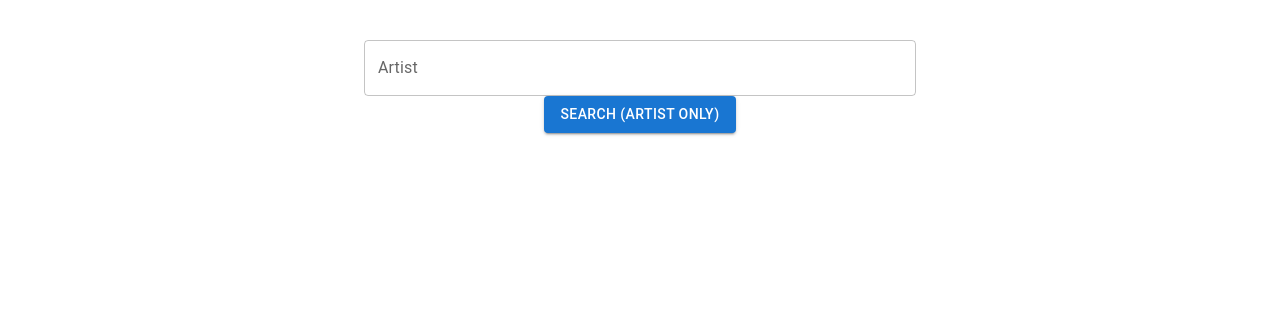
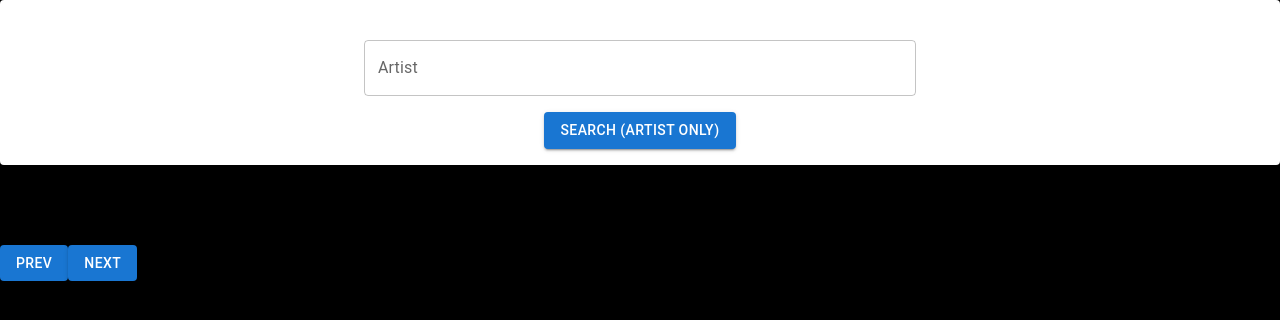
Before and after one commit to IsaacUre42/Lala-dle, a React (Vite) app: page / in a window 1280 px wide. Shown: the top 320 px of the page. Built offline with nearby package versions, Linux system fonts and the light colour scheme; what musicbrainz-api would draw is missing.

Commit message:
Improved some formatting, sorted albums by date, working on side scrolling

```diff
--- a/src/components/AlbumTile.tsx
+++ b/src/components/AlbumTile.tsx
@@ -1,5 +1,5 @@
 import React, {useEffect, useState} from 'react';
-import {Card, CardContent, CardMedia, Typography} from "@mui/material";
+import {Box} from "@mui/material";
 import {fetchCoverArt, fetchFirstValidRelease} from "../services/artists.ts";
 import {IReleaseGroup} from "musicbrainz-api";
 // import Lyrics from "../types/Lyrics.ts";
@@ -34,18 +34,10 @@ const AlbumTile: React.FC<AlbumTileProps> = ( {release}) => {
     }, [release]);
 
     return (
-        <Card sx={{ maxWidth: 350 }}>
-            <CardMedia
-                sx={{ height: 300, width: 300 }}
-                image={coverArt}
-                title={title}
-                />
-            <CardContent>
-                <Typography gutterBottom variant={"h3"} component={"div"}>
-                    {title}
-                </Typography>
-            </CardContent>
-        </Card>
+        <Box id={release.id} sx={{ margin: '10%', minHeight: '30vh'}}>
+            <img src={coverArt} style={{width: '40vh', aspectRatio: '1/1'}} alt={title}>
+            </img>
+        </Box>
     );
 };
 
--- a/src/components/Search.tsx
+++ b/src/components/Search.tsx
@@ -1,5 +1,5 @@
-import {Box, Button, Container, Grid2, TextField} from "@mui/material";
-import {useState} from "react";
+import {Box, Button, Card, Container, Stack, TextField} from "@mui/material";
+import {useEffect, useRef, useState} from "react";
 import {fetchReleaseGroups} from "../services/artists.ts";
 import AlbumTile from "./AlbumTile.tsx";
 import {IReleaseGroup} from "musicbrainz-api";
@@ -8,24 +8,47 @@ import {IReleaseGroup} from "musicbrainz-api";
 function Search () {
     const [searchArtist, setSearchArtist] = useState("");
     const [releases, setReleases] = useState<IReleaseGroup[]>([]);
+    const albumsContainerRef = useRef<HTMLDivElement>(null);
+    const [albumIndex, setAlbumIndex] = useState(0);
+    const [albumIds, setAlbumIds] = useState<string[]>([]);
 
     const handleSearchArtist = async () => {
         const releaseGroups = await fetchReleaseGroups(searchArtist);
-        setReleases(releaseGroups ? releaseGroups : []);
+        if (releaseGroups) {
+            //Sort the releases by their first release date
+            releaseGroups.sort((a, b) => {
+                const dateA = new Date(a['first-release-date']);
+                const dateB = new Date(b['first-release-date']);
+                return dateA.getTime() - dateB.getTime();
+            });
+            setAlbumIndex(0);
+            setReleases(releaseGroups.reverse());
+            setAlbumIds(releases.map(release => release.id));
+        } else {
+            setReleases([]);
         }
+    }
+
+    useEffect(() => {
+        if (albumsContainerRef.current) {
+            const selected = document.getElementById(albumIds[albumIndex]);
+            if (selected) {
+                selected.scrollIntoView({behavior: 'smooth', block: 'center'});
+            }
+        }
+    }, [releases, albumIndex, albumIds]);
 
     const album_rows = () =>
         releases.map((release : IReleaseGroup) => <AlbumTile release={release} key={release.id} />);
 
     return (
-        <Box sx={{bgcolor: 'white', height: '100vh', width: '100vw'}}>
-            <Box sx={{height: '5vh'}}>
-
-            </Box>
+        <Box sx={{bgcolor: 'black', height: '100vh', width: '100vw'}}>
+            <Card>
                 <Container maxWidth={"sm"} sx={{
                     display: 'flex',
                     justifyContent: 'center',
                     alignItems: 'center',
+                    marginTop: '5vh'
                 }}>
                     <TextField value={searchArtist}
                                onChange={(event) => setSearchArtist(event.target.value)}
@@ -38,12 +61,22 @@ function Search () {
                     display: 'flex',
                     justifyContent: 'center',
                     alignItems: 'center',
+                    padding: 2
                 }}>
                     <Button variant="contained" onClick={handleSearchArtist}>Search (Artist Only)</Button>
                 </Container>
-            <Grid2>
+            </Card>
+            <Container sx={{overflowX: 'scroll', marginTop: 10, minWidth: '100%', scrollbarWidth: 'none', '&::-webkit-scrollbar': { display: 'none' }}}>
+                <Stack direction={"row"} sx={{paddingLeft: '40%'}} ref={albumsContainerRef}>
                     {album_rows()}
-            </Grid2>
+                </Stack>
+            </Container>
+            <Button variant="contained" onClick={() => setAlbumIndex(Math.max(albumIndex - 1, 0))}>
+                Prev
+            </Button>
+            <Button variant="contained" onClick={() => setAlbumIndex(Math.min( albumIndex + 1, albumIds.length - 1))}>
+                Next
+            </Button>
         </Box>
 )
 }
--- a/src/index.css
+++ b/src/index.css
@@ -5,7 +5,7 @@
 
   color-scheme: light dark;
   color: rgba(255, 255, 255, 0.87);
-  background-color: #242424;
+  background-color: black;
 
   font-synthesis: none;
   text-rendering: optimizeLegibility;
@@ -19,4 +19,5 @@ body {
   place-items: center;
   min-width: 320px;
   min-height: 100vh;
+  overflow: hidden;
 }
```
Lines whose indentation alone changed are shown as unchanged.
